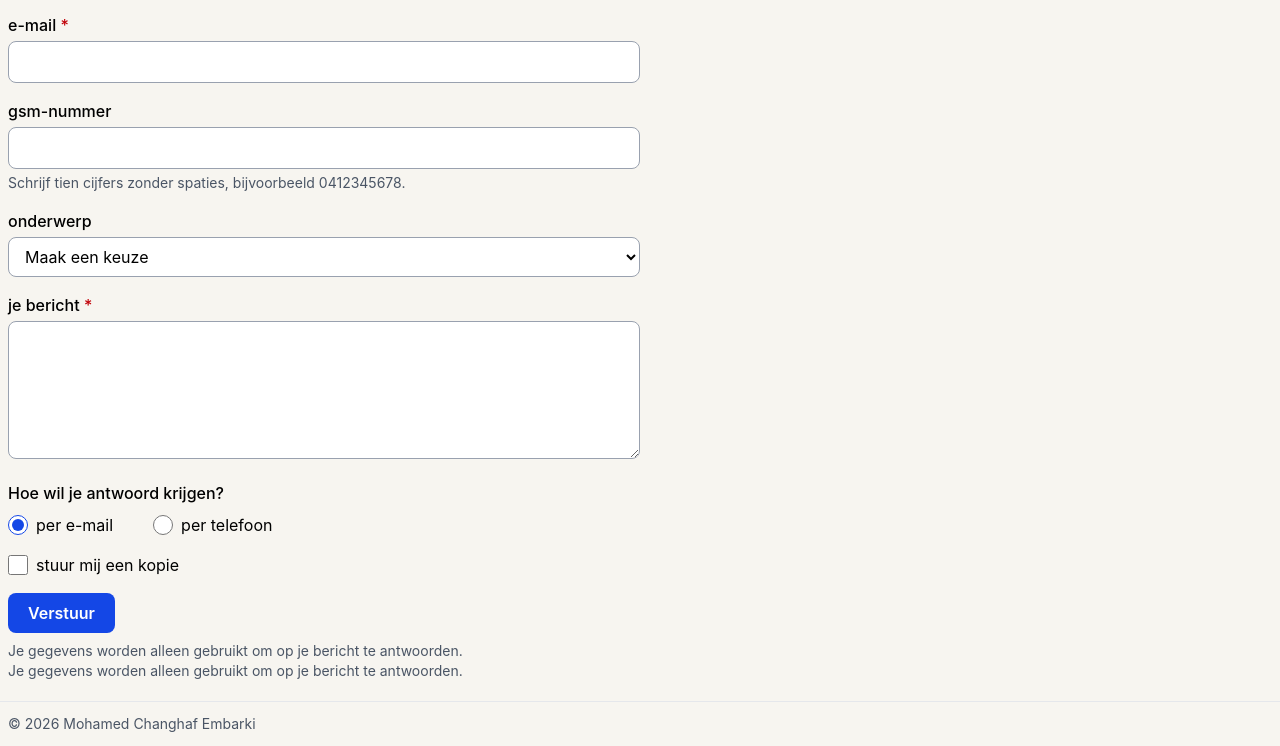
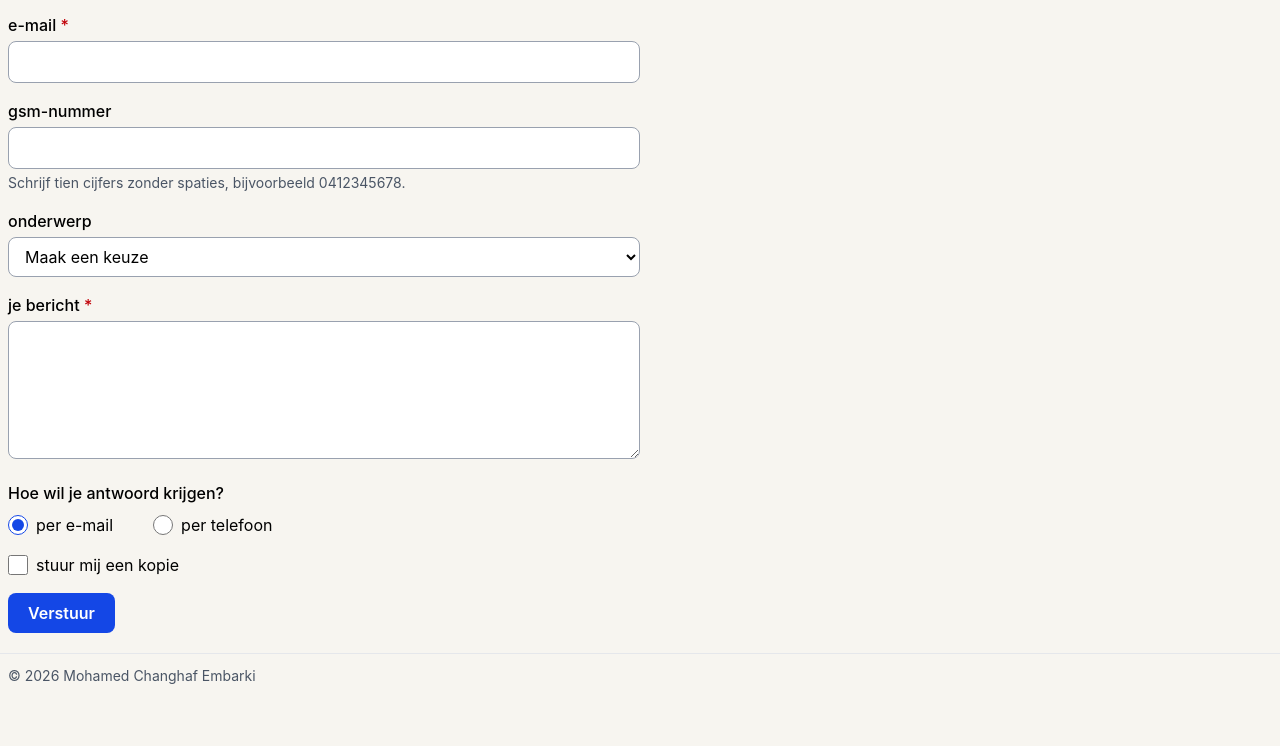
Before and after one commit to Mohamedce/portfolio, a website: page contact.html in a window 1280 px wide. Shown: the part 260-1006 px from the top of the page. After the commit the page ends 958 px from the top, so only its background shows below. Drawn offline with Linux system fonts and the light colour scheme.

Commit message:
Eén Netlify formulier

```diff
--- a/contact.html
+++ b/contact.html
@@ -127,15 +127,7 @@
             class="rounded-lg bg-blue-700 px-5 py-2 font-semibold text-white hover:bg-blue-800">
             Verstuur
         </button>
-        <p class="mt-2 text-sm text-gray-600">
-            Je gegevens worden alleen gebruikt om op je bericht te antwoorden.
-        </p>
     </div>
-</form>
-
-    <p class="text-sm text-gray-600">
-        Je gegevens worden alleen gebruikt om op je bericht te antwoorden.
-    </p>
 </form>
 
 
```
